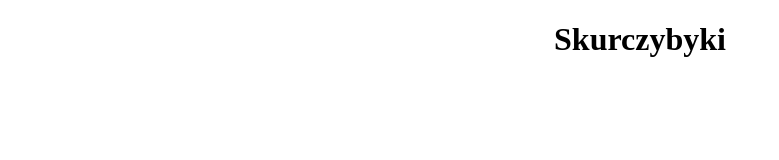
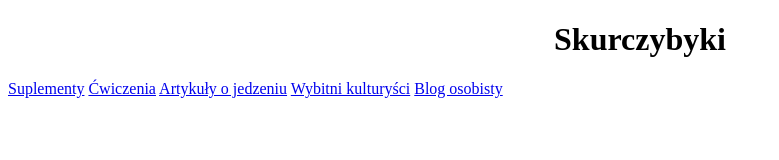
Before and after one commit to skurczybyki1/skurczybyki, a plain HTML site: page Strona Suple, Silownia, Cw/index.html in a window 1280 px wide. Shown: the whole page, without its empty margins (0-779 px from the left). Drawn offline with Linux system fonts and the light colour scheme.

Commit message:
Update index.html

```diff
--- a/Strona Suple, Silownia, Cw/index.html
+++ b/Strona Suple, Silownia, Cw/index.html
@@ -11,6 +11,13 @@
         <div id="Naglowek">
             <h1>Skurczybyki</h1>
        </div>
+        <div id="linki">
+            <a href="suple.html">Suplementy</a>
+                <a href="workout.html">Ćwiczenia</a>
+                <a href="odzywianie.html">Artykuły o jedzeniu</a>
+                <a href="kulturysci.html">Wybitni kulturyści</a>
+                <a href="blog.html">Blog osobisty</a>
+        </div>
     </div>
 </body>
 </html>
```
